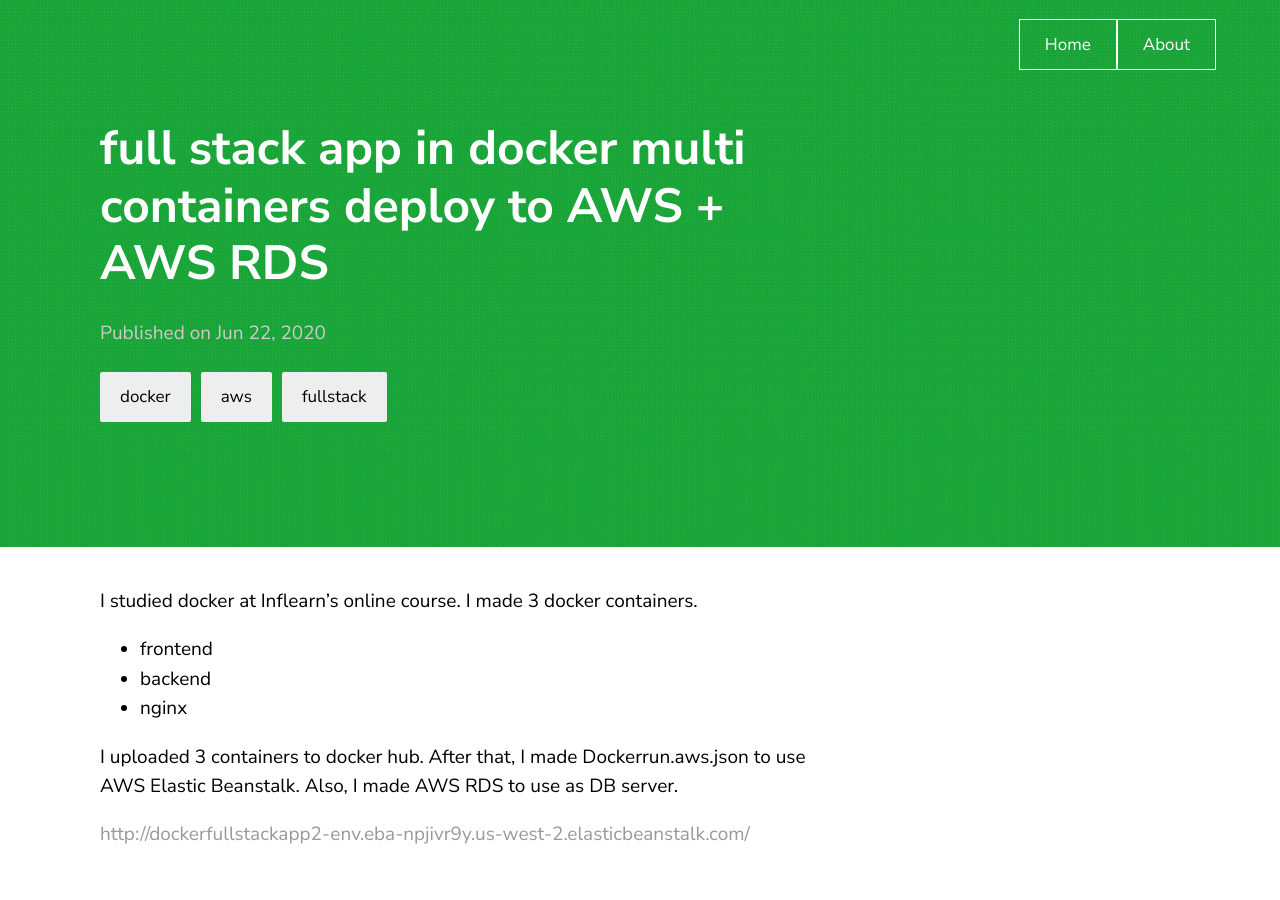
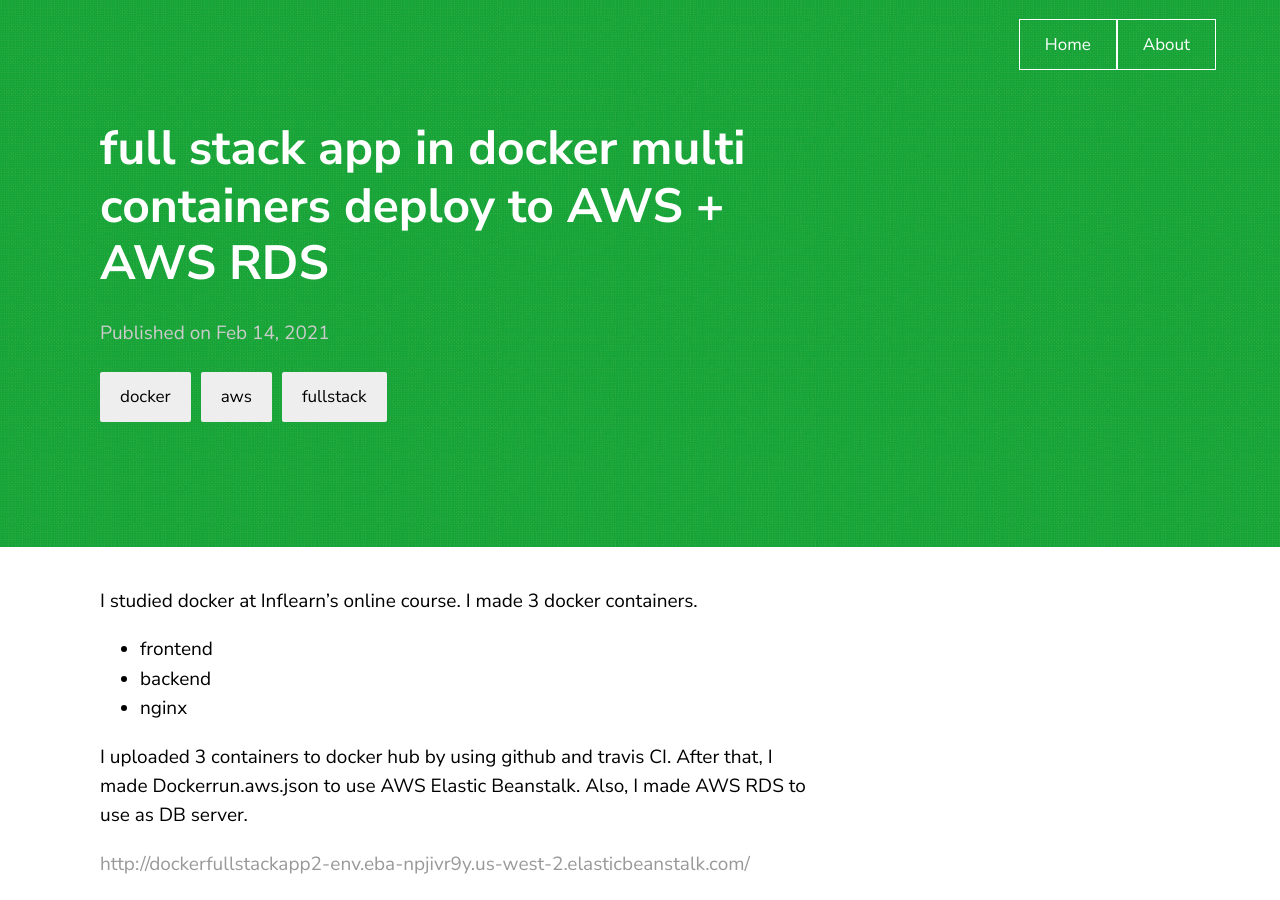
Before and after one commit to SUNGJAEBAE/sungjaebae.github.io, a Jekyll site: the page built from _posts/2021-02-14-5.markdown, in a window 1280 px wide. Built offline with Jekyll 4.4.1, drawn with Linux system fonts in a browser that asks for light colours.

Commit message:
210214 v2

```diff
--- a/_posts/2021-02-14-5.markdown
+++ b/_posts/2021-02-14-5.markdown
@@ -2,7 +2,7 @@
 layout: post
 title: "full stack app in docker multi containers deploy to AWS + AWS RDS"
 excerpt: "풀스택 어플리케이션을 도커 멀티 컨테이너로 AWS에 배포하고 DB는 AWS RDS를 사용했다"
-date: 2020-06-22
+date: 2021-02-14
 categories: docker aws fullstack
 ---
 I studied docker at Inflearn's online course.
@@ -11,7 +11,7 @@ I made 3 docker containers.
 - backend
 - nginx
 
-I uploaded 3 containers to docker hub.
+I uploaded 3 containers to docker hub by using github and travis CI.
 After that, I made Dockerrun.aws.json to use AWS Elastic Beanstalk.
 Also, I made AWS RDS to use as DB server.
 
```
